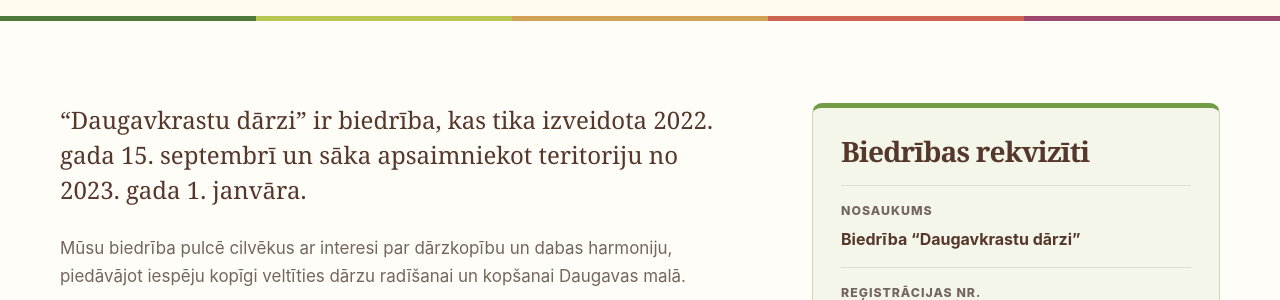
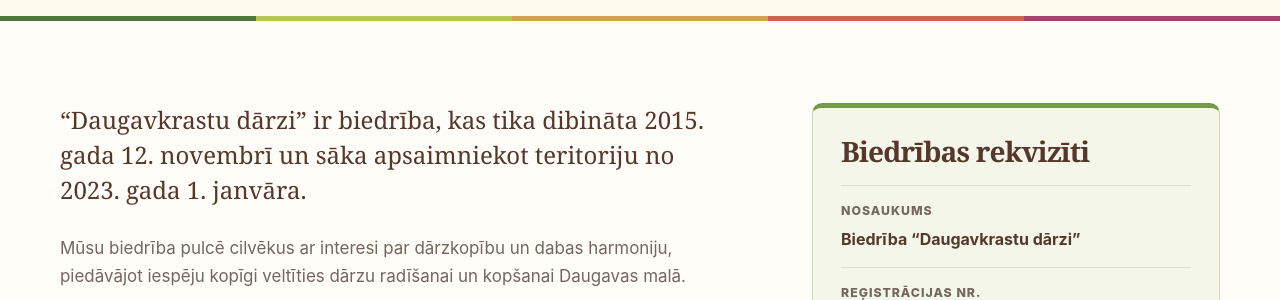
Before and after one commit to daugavkrastu-darzi/daugavkrastu-darzi.github.io, a Jekyll site: the page built from par-mums/index.html, in a window 1280 px wide and 900 px high. Shown: the part 398-698 px from the top of the window. Built offline with Jekyll 4.4.1, drawn with Linux system fonts in a browser that asks for light colours.

Commit message:
Update index.html
Updated foundation date

```diff
--- a/par-mums/index.html
+++ b/par-mums/index.html
@@ -13,7 +13,7 @@ nav: about
 <section class="section">
   <div class="shell about-layout">
     <article class="rich-copy about-copy">
-      <p class="lead-paragraph">“Daugavkrastu dārzi” ir biedrība, kas tika izveidota 2022. gada 15. septembrī un sāka apsaimniekot teritoriju no 2023. gada 1. janvāra.</p>
+      <p class="lead-paragraph">“Daugavkrastu dārzi” ir biedrība, kas tika dibināta 2015. gada 12. novembrī un sāka apsaimniekot teritoriju no 2023. gada 1. janvāra.</p>
       <p>Mūsu biedrība pulcē cilvēkus ar interesi par dārzkopību un dabas harmoniju, piedāvājot iespēju kopīgi veltīties dārzu radīšanai un kopšanai Daugavas malā.</p>
       <p>“Daugavkrastu dārzi” ir ne vien biedrība, bet arī vienota kopiena, kurā dalāmies zināšanās, veidojam ilgtspējīgus dārzus un baudām skaistumu, ko piedāvā apkārtējā dabas vide.</p>
       <p>Kopā veidojam pievilcīgus un dzīvotspējīgus dārzus, kurus ar lepnumu saucam par savējiem.</p>
```
